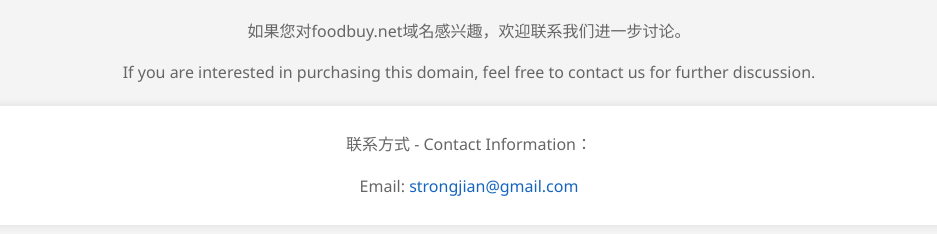
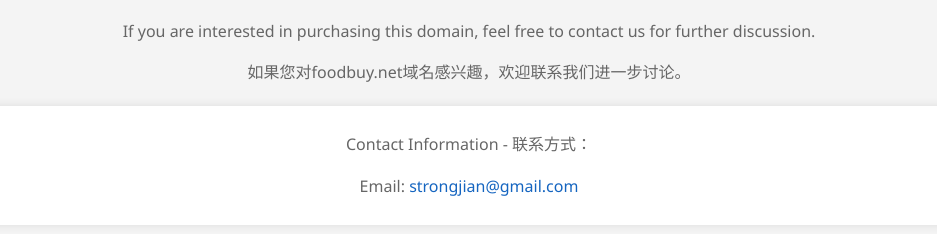
Before and after one commit to strongjian/demo, a plain HTML site: page index.html in a window 1280 px wide. Shown: the part 70-304 px from the top of the page, without its empty margins (171-1108 px from the left). Drawn offline with Linux system fonts and the light colour scheme.

Commit message:
Update index.html

```diff
--- a/index.html
+++ b/index.html
@@ -3,7 +3,7 @@
 <head>
     <meta charset="UTF-8">
     <meta name="viewport" content="width=device-width, initial-scale=1.0">
-    <title>域名出售 - Domain For Sale</title>
+    <title>Domain For Sale - 域名出售</title>
     <style>
         body {
             font-family: 'Segoe UI', Tahoma, Geneva, Verdana, sans-serif;
@@ -43,11 +43,11 @@
 <body>
     <h1>This Domain（foodbuy.net） is For Sale - 本域名正在出售</h1>
 
+    <p>If you are interested in purchasing this domain, feel free to contact us for further discussion.</p>
     <p>如果您对foodbuy.net域名感兴趣，欢迎联系我们进一步讨论。</p>
-    <p>If you are interested in purchasing this domain, feel free to contact us for further discussion.</p>
 
     <div class="contact-info">
-        <p>联系方式 - Contact Information：</p>
+        <p>Contact Information - 联系方式：</p>
         <p>Email: <a href="mailto:strongjian@gmail.com">strongjian@gmail.com</a></p>
     </div>
 </body>
```
